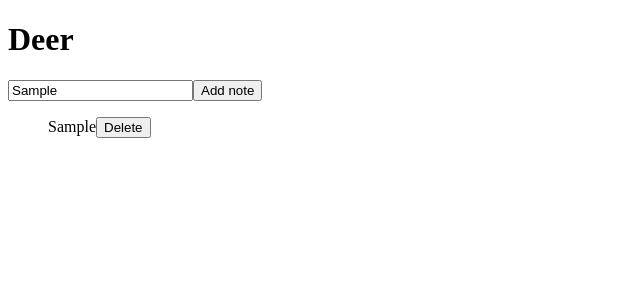
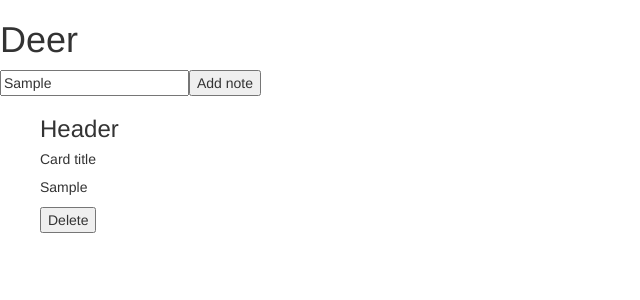
Before and after one commit to abahmed/Deer, a React app: page / in a window 1280 px wide. Both pictures are taken after typing "Sample" into the empty fields and a click on the button "Add note". Shown: the top 300 px of the page, without its empty margins (0-640 px from the left). Built offline with nearby package versions, Linux system fonts and the light colour scheme.

Commit message:
added card for item list

```diff
--- a/app/components/note-list-item/note-list-item.jsx
+++ b/app/components/note-list-item/note-list-item.jsx
@@ -1,13 +1,30 @@
 import React, { Component } from 'react';
 import PropTypes from 'prop-types';
+import {
+  Card,
+  CardBlock,
+  CardFooter,
+  CardTitle,
+  CardText,
+  CardBody,
+  CardImg,
+  CardSubtitle,
+  CardHeader,
+} from 'reactstrap';
 
 export default class NoteListItem extends Component{
   render() {
     return (
-      <div className="card">
-		{this.props.note}
-		<button type="button">Delete</button>
-      </div>
+          <Card body outline color="success">
+            <CardHeader tag="h3">Header</CardHeader>
+            <CardBody>
+              <CardTitle>Card title</CardTitle>
+              <p> {this.props.note} </p>
+            </CardBody>
+            <CardFooter>
+              <button color="secondary">Delete</button>
+            </CardFooter>
+          </Card>
     );
   }
 }
--- a/app/entry.js
+++ b/app/entry.js
@@ -2,7 +2,7 @@ import React from 'react';
 import { render } from 'react-dom';
 import { Provider } from 'react-redux';
 
-import configureStore from './store'
+import configureStore from './store';
 import App from './App';
 
 const store = configureStore();
--- a/main.js
+++ b/main.js
@@ -5,7 +5,9 @@ const isDev = require('electron-is-dev')
 
 // Let electron reloads by itself when webpack watches changes in ./app/
 if (isDev) {
-  require('electron-reload')(__dirname)
+  require('electron-reload')(__dirname, {
+    electron: require('${__dirname}/../../node_modules/electron')
+  })
 }
 
 // Keep a global reference of the window object, if you don't, the window will
--- a/public/index.html
+++ b/public/index.html
@@ -4,9 +4,13 @@
     <meta charset="UTF-8">
     <title>Deer</title>
     <link rel="stylesheet" href="../build/bundle.css">
+    <link rel="stylesheet" href="https://maxcdn.bootstrapcdn.com/bootstrap/3.3.7/css/bootstrap.min.css">
+
   </head>
   <body>
     <div id="app"></div>
     <script src="../build/bundle.js"></script>
+    <script src="https://ajax.googleapis.com/ajax/libs/jquery/3.3.1/jquery.min.js"></script>
+    <script src="https://maxcdn.bootstrapcdn.com/bootstrap/3.3.7/js/bootstrap.min.js"></script>
   </body>
 </html>
--- a/webpack.config.js
+++ b/webpack.config.js
@@ -10,10 +10,12 @@ module.exports = {
   },
 
   module: {
-    rules: [
+    loaders: [
       {
         test: /\.jsx?$/,
-        loader: 'babel-loader'
+        exclude: /(node_modules)/,
+        loader: 'babel-loader',
+        query: {compact: false}
       }
     ]
   },
```
Also changed, not shown: package.json (+7 -1 lines), app/components/note-list/note-list.jsx (line endings or trailing spaces), 1 other file (tests, documents, lock files or other folders).
